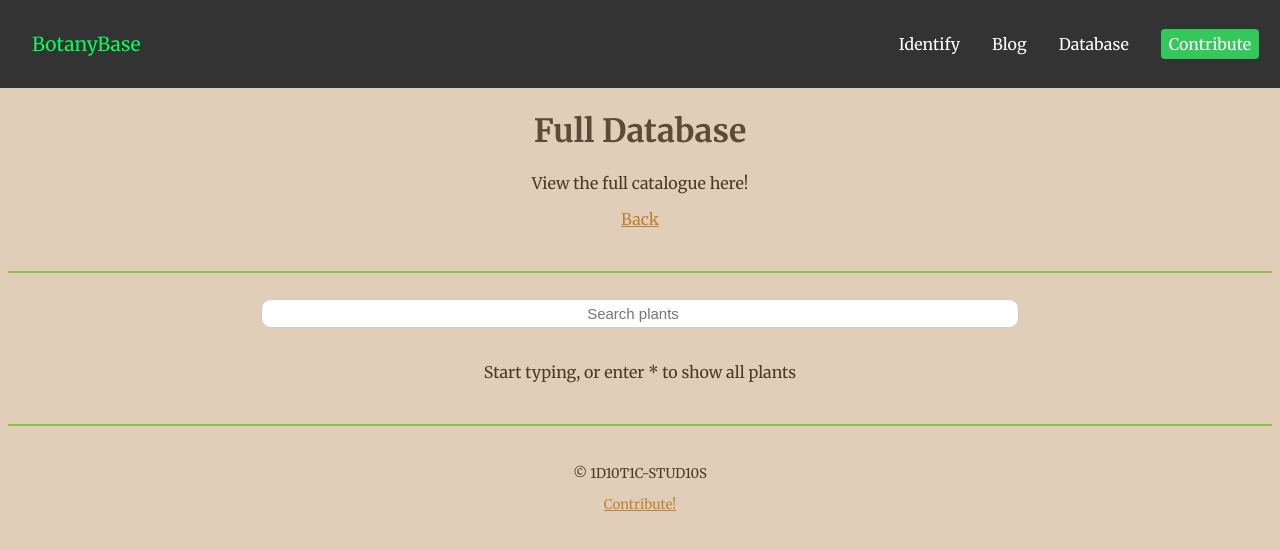
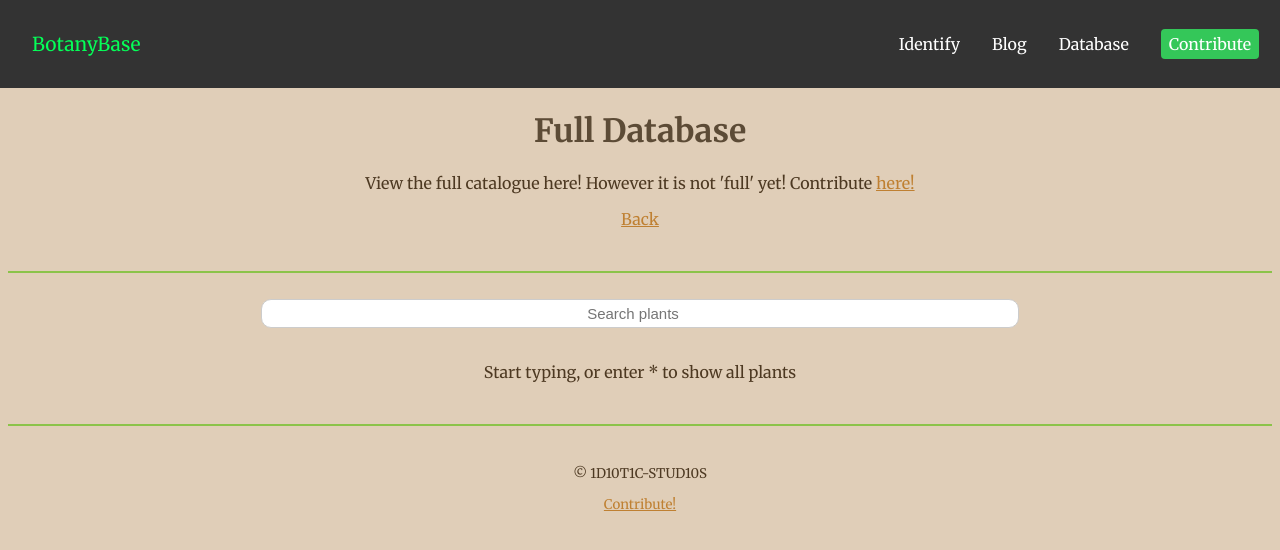
Before and after one commit to BotanyBase/botanybase.github.io, a Jekyll site: the page built from identify/full.html, in a window 1280 px wide. Shown: the top 550 px of the page. Built offline with Jekyll 4.4.1, drawn with Linux system fonts in a browser that asks for light colours.

Commit message:
Update full.html

```diff
--- a/identify/full.html
+++ b/identify/full.html
@@ -4,4 +4,4 @@ title: Full Database
 ---
 
 <h1 style="text-align: center;">Full Database</h1>
-<p style="text-align: center;">View the full catalogue here!</p>
+<p style="text-align: center;">View the full catalogue here! However it is not 'full' yet! Contribute <a href="https://botanybase.github.io/contribute/add">here!</a></p>
```
